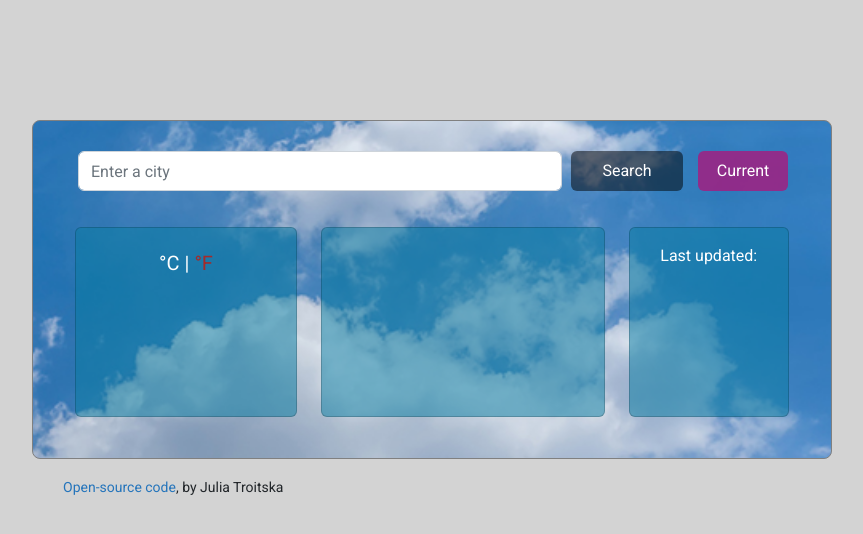
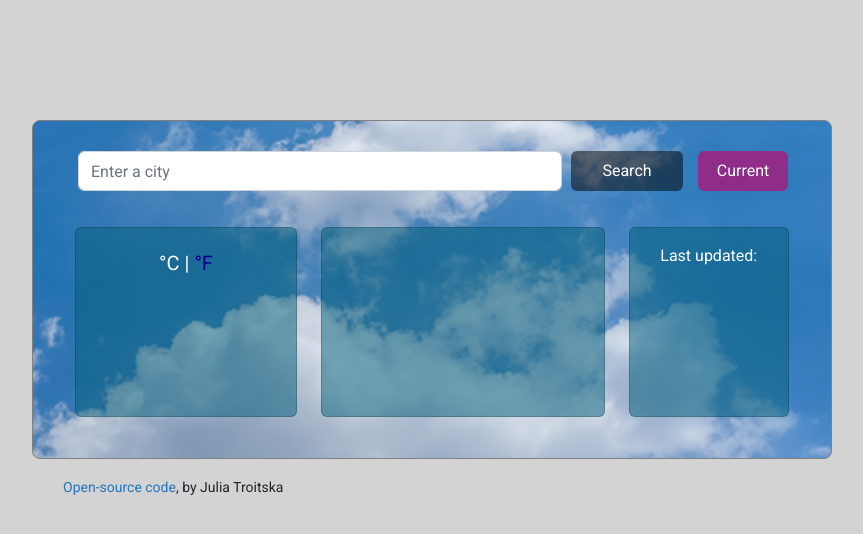
Before and after one commit to JuliaTroitskaya/weather-app, a plain HTML site: page index.html in a window 1280 px wide. Shown: the whole page, without its empty margins (352-1215 px from the left). Drawn offline with nearby package versions, Linux system fonts and the light colour scheme; no server answers; a web font is replaced by a local one.

Commit message:
Updated styles

```diff
--- a/src/styles.css
+++ b/src/styles.css
@@ -56,11 +56,11 @@ body {
 }
 .second-row {
   height: 190px;
-  background: rgba(6, 125, 161, 0.5);
+  background: rgba(3, 95, 122, 0.5);
 }
 
 .third-row {
-  background: rgba(6, 125, 161, 0.5);
+  background: rgba(3, 95, 122, 0.5);
 }
 
 .s-button {
@@ -146,7 +146,7 @@ body {
 }
 
 .non-active {
-  color: brown;
+  color: darkblue;
 }
 .non-active:hover {
   color: black;
```
